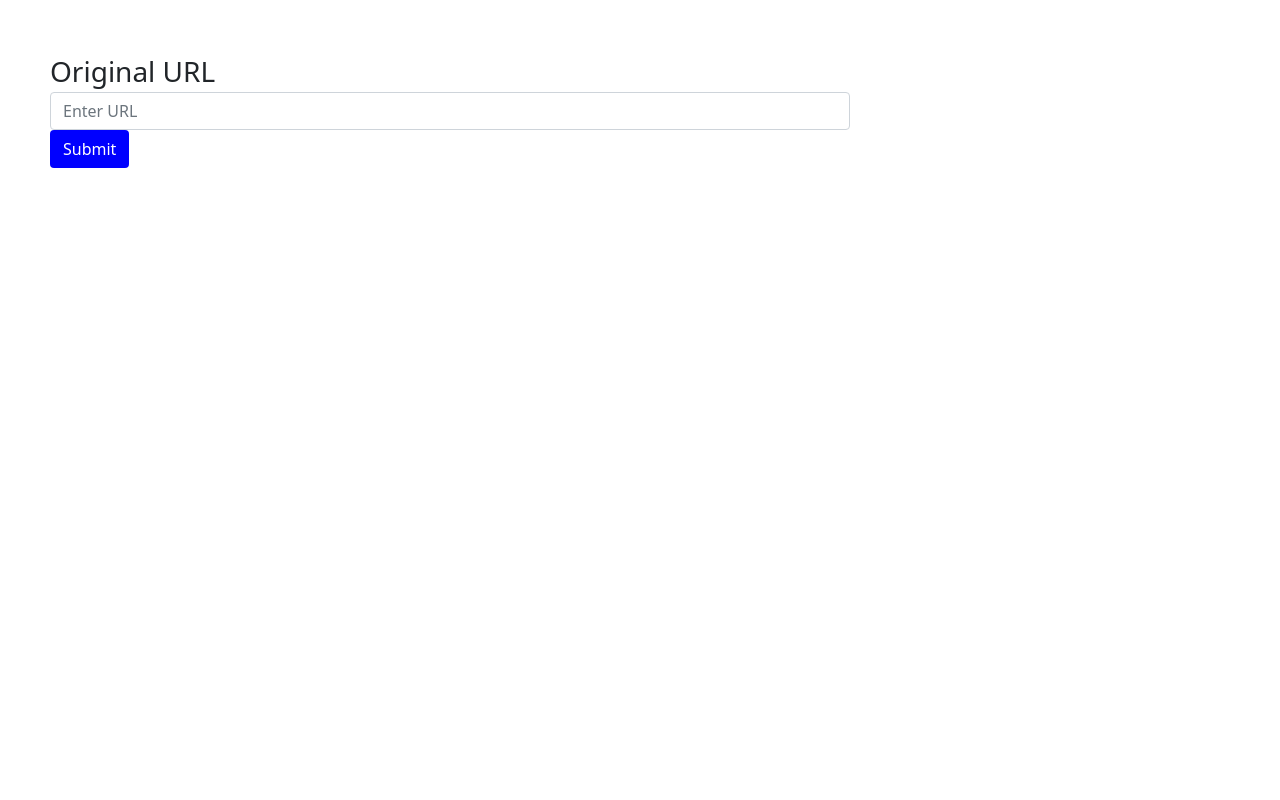
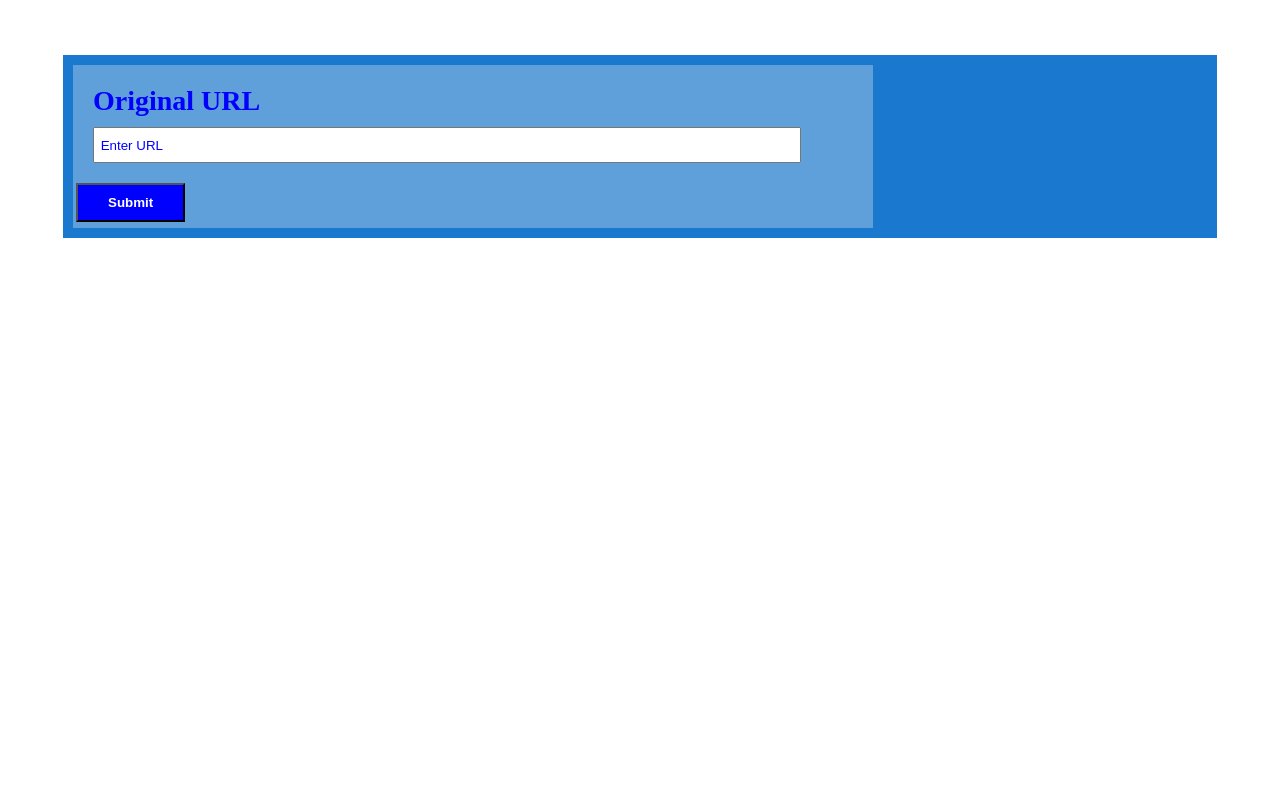
Before and after one commit to Hutchinsonj1/URL_SHORTENER, a Flask app: page / in a window 1280 px wide. Run offline with Flask 2, Linux system fonts and the light colour scheme.

Commit message:
Styling without Bootstrap

```diff
--- a/url_shortener/url_shortener/templates/index.html
+++ b/url_shortener/url_shortener/templates/index.html
@@ -1,10 +1,47 @@
-<link href="https://cdn.jsdelivr.net/npm/bootstrap@5.0.1/dist/css/bootstrap.min.css" rel="stylesheet" integrity="sha384-+0n0xVW2eSR5OomGNYDnhzAbDsOXxcvSN1TPprVMTNDbiYZCxYbOOl7+AMvyTG2x" crossorigin="anonymous">
-<form method="POST" action="{{ url_for('shortener.create_link') }}" style="max-width: 800px; margin: 50px;">
-    <div class="form-group">
-        <label for="original-url" style="font-size: 28px;">
+<!DOCTYPE html>
+<html lang="en">
+<head>
+<meta name="viewport"
+content="width=device-width, initial-scale=1.0">
+</head>
+<style>
+body {
+    background-color: white;
+}
+form {
+    background-color: #f1f1f150;
+}
+.e7 {
+    padding: 20px;
+}
+.b5 {
+    background-color: rgb(27, 120, 207);
+    margin: 55px;
+    padding: 10px;
+}
+input {
+    margin-top: 10px;
+}
+input:hover {
+    border: 2px solid hsla(240, 100%, 50%);
+    border-radius: 7px;
+}
+::placeholder {
+    color: blue;
+}
+ </style>
+<div class="b5">
+<form method="POST" action="{{ url_for('shortener.create_link') }}" style="max-width: 800px;">
+    <div class="e7">
+        <label for="original-url" style="font-size: 28px; color: hsl(240, 100%, 50%); font-weight: bold;">
             Original URL
         </label>
-        <input type="text" class="form-control" placeholder="Enter URL" name="original_url" />
+        <input type="text" style="height: 30px; width: 700px;" class="form" max-width="800px" placeholder =" Enter URL" name="original_url" />
     </div>
-    <button type="submit" class="btn btn-primay" style="background-color: hsl(240, 100%, 50%); color: white;">Submit</button>
+    <button type="submit" class="btn btn-primay" style="background-color: hsl(240, 100%, 50%); color: white; padding: 10px 30px; margin-bottom: 6px; margin-left: 3px;"><b>Submit</b></button>
 </form>
+</div>
+<body>
+</body>
+
+</html>
```
